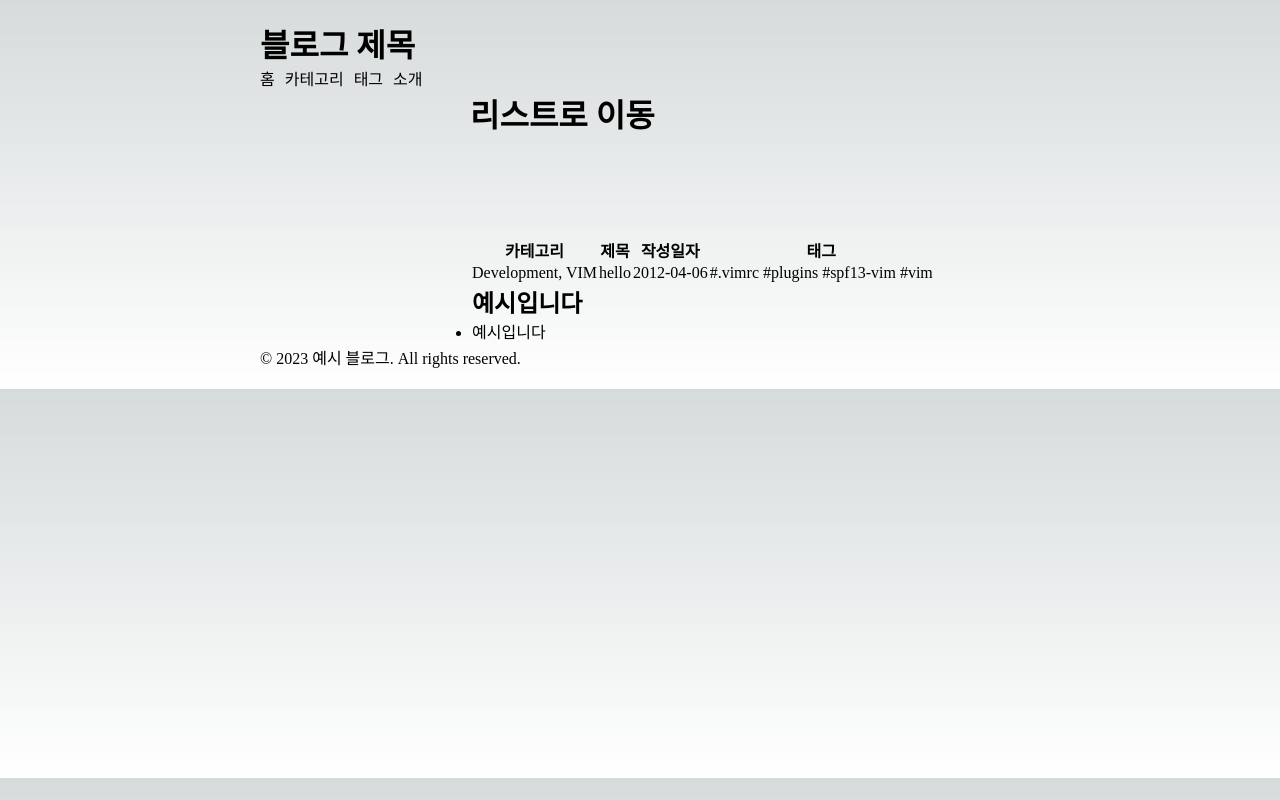
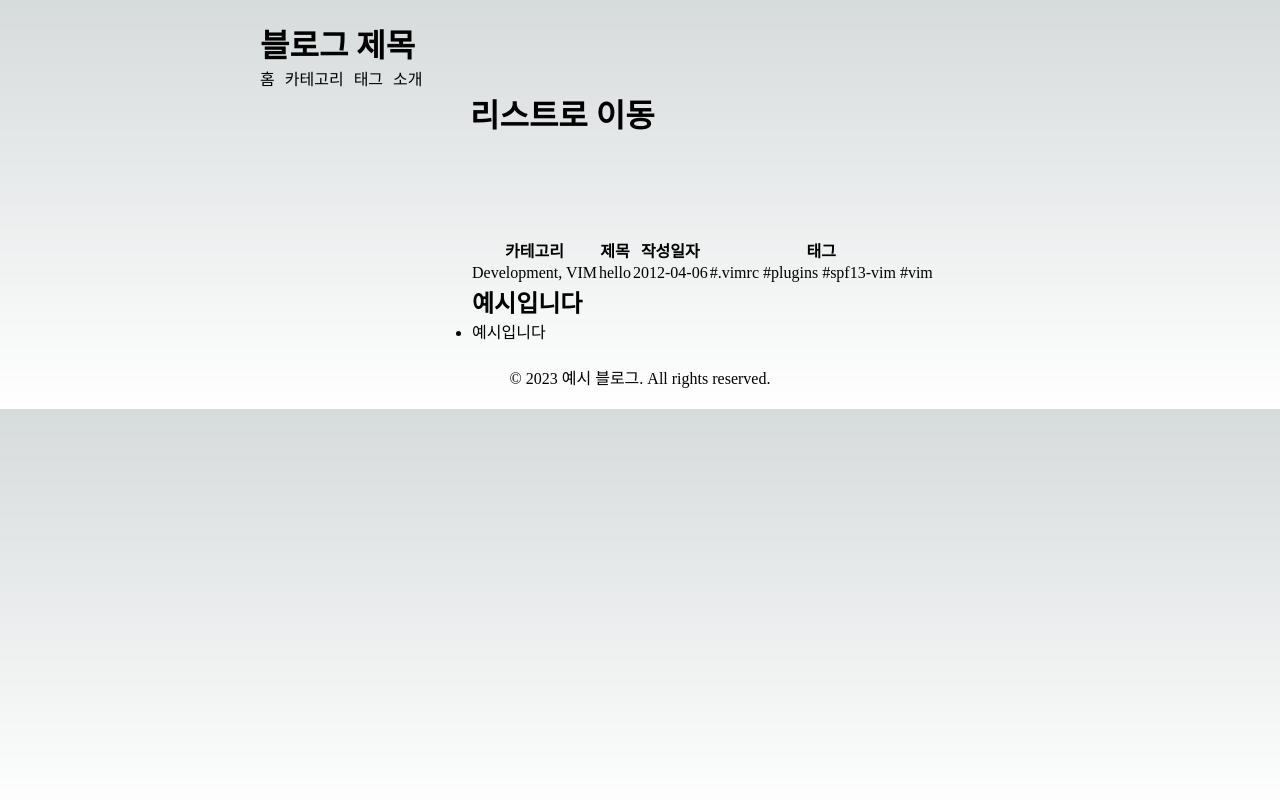
Before and after one commit to Soomint/playground, a Next.js app: page /blogs/1 in a window 1280 px wide. Built offline with nearby package versions, Linux system fonts and the light colour scheme.

Commit message:
Footer 분리

```diff
--- a/app/layout.tsx
+++ b/app/layout.tsx
@@ -2,6 +2,7 @@ import './globals.css'
 import type { Metadata } from 'next'
 import styles from './layout.module.css'
 import Header from './components/Header'
+import Footer from './components/Footer'
 // import { Inter } from 'next/font/google'
 
 // const inter = Inter({ subsets: ['latin'] })
@@ -28,9 +29,7 @@ export default function RootLayout({
             {children}
           </main>
         </div>
-        <footer className={styles.footer}>
-          <p>© 2023 예시 블로그. All rights reserved.</p>
-        </footer>
+        <Footer />
       </div>
     </html>
   )
```
